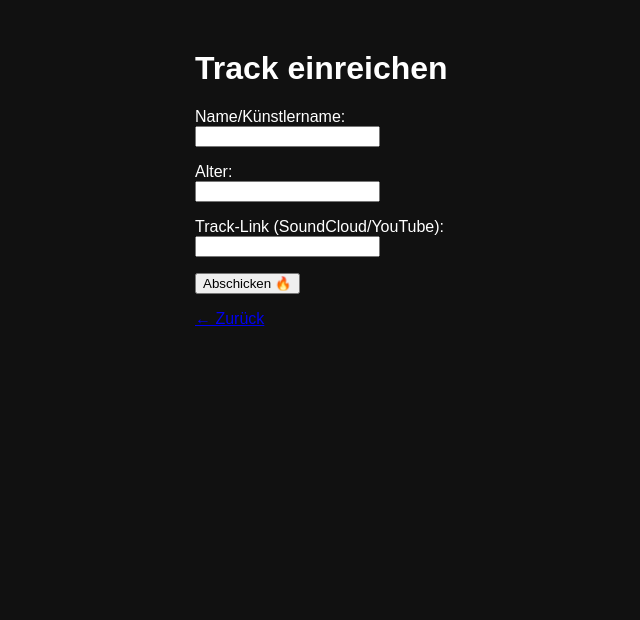
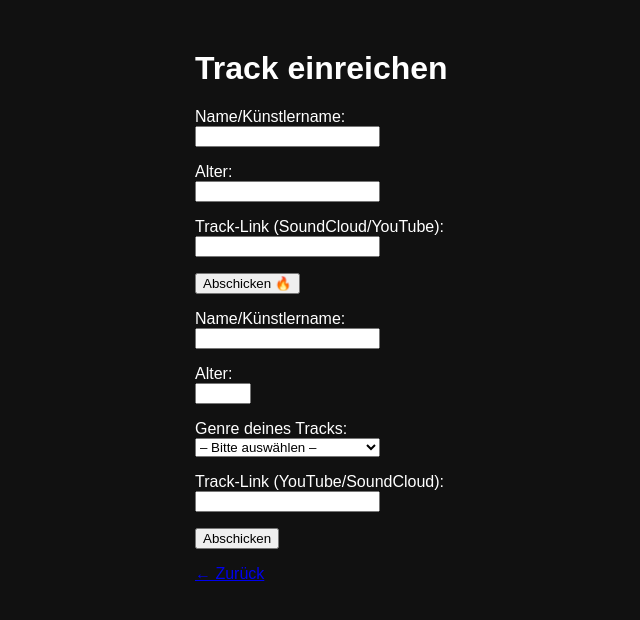
Before and after one commit to Carlo39-coder/Jumper-Music-Eval, a Python web app: template templates/submit.html in a window 1280 px wide. Shown: the top 620 px of the page, without its empty margins (145-785 px from the left). Run offline with Jinja, Linux system fonts and the light colour scheme; the template is opened without the code that fills it, so the values that code supplies are empty.

Commit message:
Enhance submit form with genre selection

```diff
--- a/templates/submit.html
+++ b/templates/submit.html
@@ -12,7 +12,27 @@
         <p>Alter:<br><input type="number" name="alter" required></p>
         <p>Track-Link (SoundCloud/YouTube):<br><input type="text" name="track" required></p>
         <p><input type="submit" value="Abschicken 🔥"></p>
-    </form>
+    <form method="POST">
+    <p>Name/Künstlername:<br><input type="text" name="name" required></p>
+    <p>Alter:<br><input type="number" name="alter" min="13" max="99" required></p>
+
+    <p>Genre deines Tracks:<br>
+        <select name="genre" required>
+            <option value="">– Bitte auswählen –</option>
+            <option value="oldschool">Old School / Boom Bap</option>
+            <option value="conscious">Conscious / Politischer Rap</option>
+            <option value="battle">Battle-Rap</option>
+            <option value="gangsta">Gangsta- / Straßenrap</option>
+            <option value="poprap">Pop-Rap / Raop</option>
+            <option value="emo">Emo Rap</option>
+            <option value="trap">Trap</option>
+            <option value="cloud">Cloud Rap / Hashtag-Rap</option>
+        </select>
+    </p>
+
+    <p>Track-Link (YouTube/SoundCloud):<br><input type="text" name="track" required></p>
+    <p><input type="submit" value="Abschicken"></p>
+</form>
     <p><a href="/">← Zurück</a></p>
 </body>
 </html>
```
